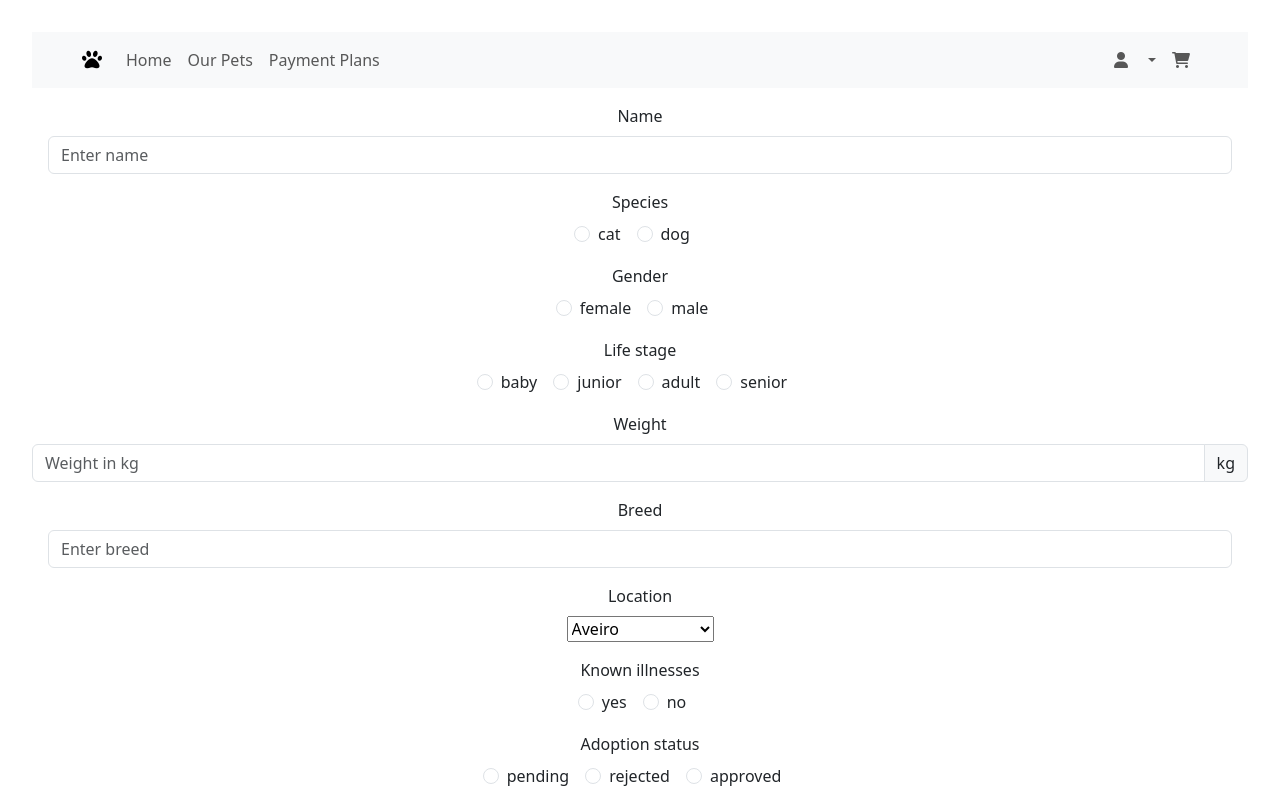
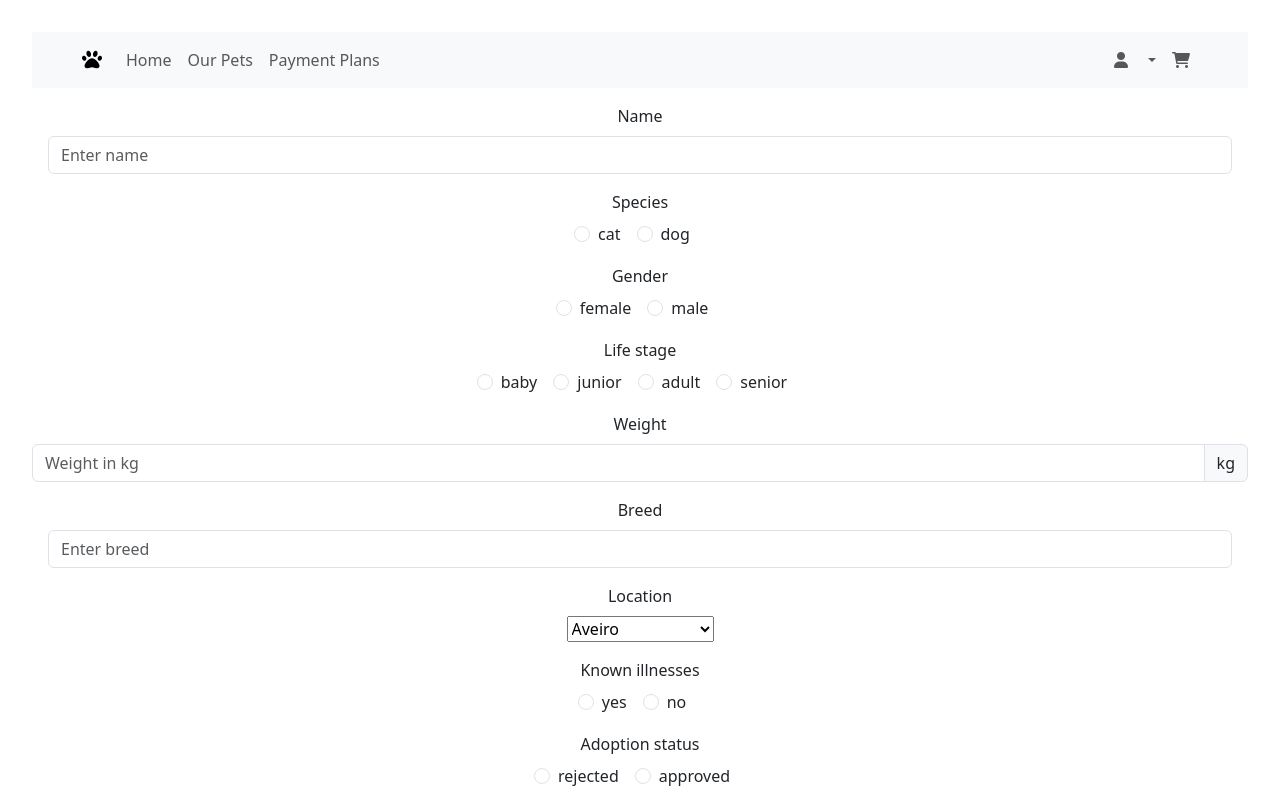
Before and after one commit to TheTiredTiger/Final_Project_PAAWS_FrontEnd, a React (Vite) app: page /adminadd in a window 1280 px wide. Shown: the top 800 px of the page. Built offline with nearby package versions, Linux system fonts and the light colour scheme.

Commit message:
Minor adjustments

```diff
--- a/src/pages/Admin/AdminAdd.jsx
+++ b/src/pages/Admin/AdminAdd.jsx
@@ -160,13 +160,6 @@ function AdminAdd() {
             <div key={`inline-${type}`} className="mb-3">
               <Form.Check
                 inline
-                label="pending"
-                name="adoptionStatus"
-                type={type}
-                id={`inline-${type}-1`}
-              />
-              <Form.Check
-                inline
                 label="rejected"
                 name="adoptionStatus"
                 type={type}
--- a/src/pages/Admin/AdminEdit.jsx
+++ b/src/pages/Admin/AdminEdit.jsx
@@ -163,13 +163,6 @@ function AdminAdd() {
             <div key={`inline-${type}`} className="mb-3">
               <Form.Check
                 inline
-                label="pending"
-                name="adoptionStatus"
-                type={type}
-                id={`inline-${type}-1`}
-              />
-              <Form.Check
-                inline
                 label="rejected"
                 name="adoptionStatus"
                 type={type}
```
